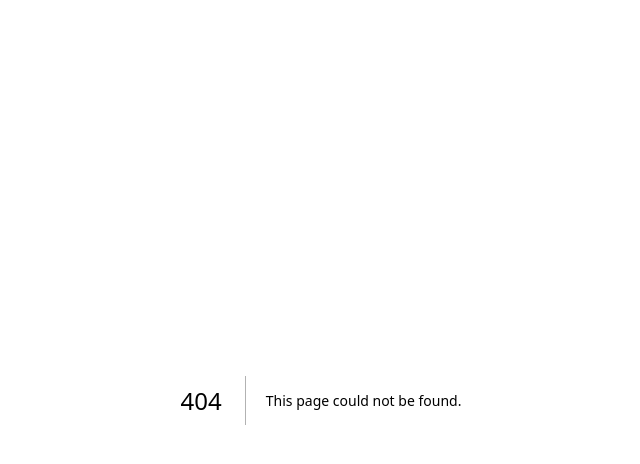
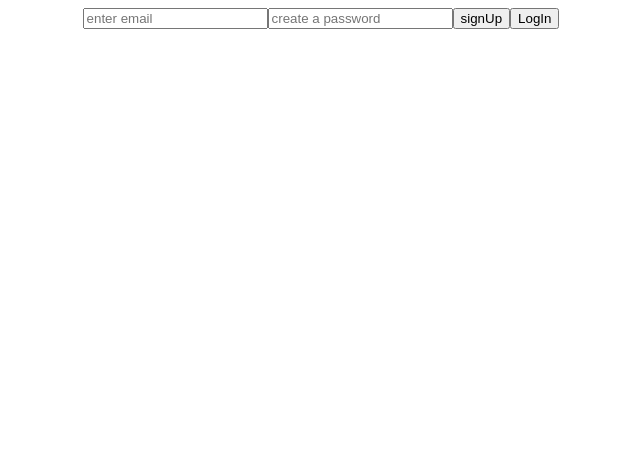
Before and after one commit to 00gigs/Newzzz, a Next.js app: page /Authpage in a window 1280 px wide. Before the commit this address had no page. Shown: the top 464 px of the page, without its empty margins (319-959 px from the left). Built offline with nearby package versions, Linux system fonts and the light colour scheme.

Commit message:
updated with changing button to type button

```diff
--- a/src/app/components/firebaseAuthpage/firebaseauthPage.js
+++ b/src/app/Authpage/page.tsx
@@ -1,12 +1,14 @@
-import { login, signup} from '../../firebase/firebaseAuth/firebaseauth'
+'use client'
+
+import { login, signup} from '../firebase/firebaseAuth/firebaseauth'
 import React from 'react'
 import { useState } from 'react'
-const firebaseauthPage = () => {
+const FirebaseauthPage = () => {
 const [email, setEmail] = useState('')
 const [password, setPassword] = useState('')
 
 
-const handleSignup = async() =>{
+const HandleSignup = async() =>{
 try {
     let user = await signup(email,password)
    console.log('user created',user)
@@ -16,7 +18,7 @@ try {
 }
 
 
-const handleLogin = async ()=>{
+const HandleLogin = async ()=>{
     try{
 let user = await login(email,password)
 console.log('user created',user)
@@ -30,15 +32,16 @@ console.log('error logging in',error)
   return (
     <div>
 
-
+    <form >
         <input value={email} type='email' onChange={e => setEmail(e.target.value)} placeholder='enter email'/>
         <input value={password} type='password' onChange={e =>setPassword(e.target.value)} placeholder='create a password'/>
-        <button onClick={handleSignup}>signUp</button>
-        <button onClick={handleLogin}>LogIn</button>
+        <button type='button' onClick={HandleSignup}>signUp</button>
+        <button type='button' onClick={HandleLogin}>LogIn</button>
+    </form>
 
 
     </div>
   )
 }
 
-export default firebaseauthPage
+export default FirebaseauthPage
--- a/src/app/firebase/firebaseAuth/firebaseauth.js
+++ b/src/app/firebase/firebaseAuth/firebaseauth.js
@@ -1,4 +1,4 @@
-import {auth} from "../firebaseconfig"
+import { auth } from '../firebaseconfig/firebaseconfig';
 import {createUserWithEmailAndPassword, signInWithEmailAndPassword } from 'firebase/auth';
 
 
```
Also changed, not shown: src/app/Register/page.tsx (added, +11 -0 lines).
